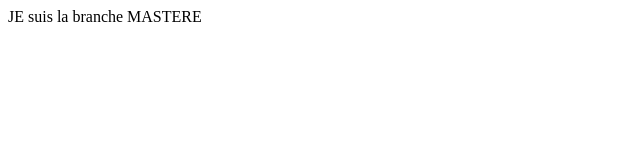
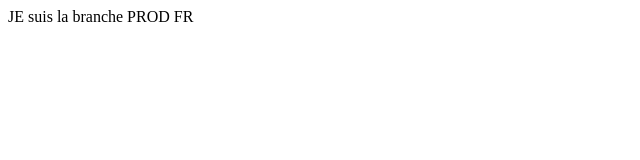
Before and after one commit to parcimonie/temporary, a plain HTML site: page index.html in a window 1280 px wide. Shown: the full height of the page, 0-640 px from the left. Drawn offline with Linux system fonts and the light colour scheme.

Commit message:
Update index.html

```diff
--- a/index.html
+++ b/index.html
@@ -1,7 +1,7 @@
 <html>
-  <head>JE suis la branche MASTERE</head>
+  <head>JE suis la branche PROD FR</head>
   <body
-      machin machin machin
+      machin machin FR
       machin machin machin
   RETUC TRUC TRUC
         machin machin machin
```
